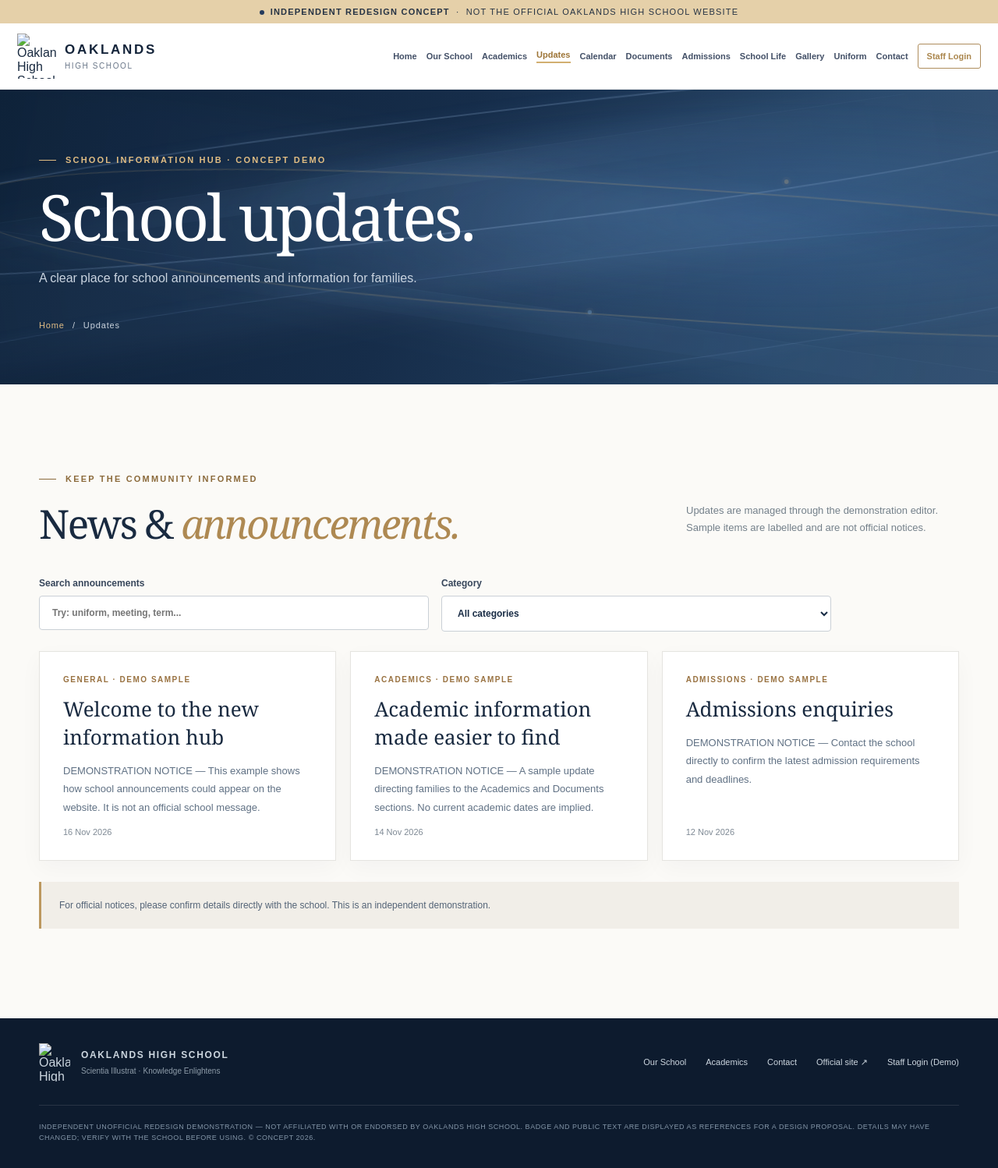
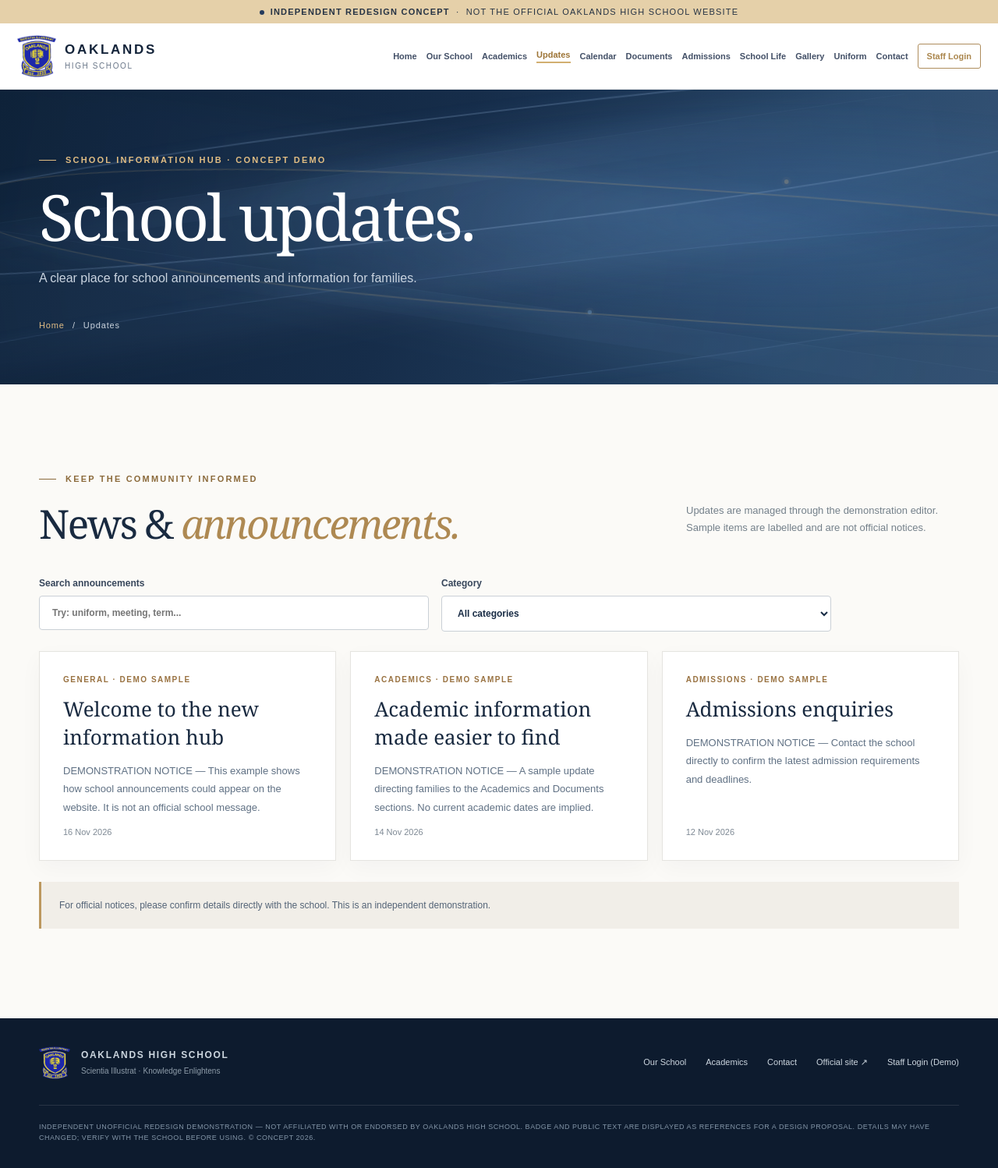
Before and after one commit to fredrock007/oaklands-school-redesign, a plain HTML site: page updates.html in a window 1280 px wide. Shown: the whole page at 78% size. Drawn offline with Linux system fonts and the light colour scheme.

Commit message:
Correct school badge path for GitHub Pages

```diff
--- a/updates.html
+++ b/updates.html
@@ -2,11 +2,11 @@
 
 <html lang="en"><head><meta charset="utf-8"/><meta content="width=device-width, initial-scale=1" name="viewport"/><meta content="Independent Oaklands High School website redesign concept: Our School. Not the official school website." name="description"/><title>Updates | Oaklands High School — Independent Redesign</title><link href="styles.css" rel="stylesheet"/><script defer="" src="script.js"></script></head><body>
 <div class="concept-strip"><span class="concept-dot"></span><strong>Independent redesign concept</strong><span class="concept-separator">·</span>Not the official Oaklands High School website</div>
-<header class="site-header"><div class="nav-shell"><a class="brand" href="index.html"><img alt="Oaklands High School badge" src="assets/school-badge.png"/><span><strong>OAKLANDS</strong><small>HIGH SCHOOL</small></span></a><button aria-controls="site-nav" aria-expanded="false" aria-label="Open navigation" class="menu-button" type="button"><span></span><span></span><span></span></button><nav aria-label="Primary navigation" id="site-nav"><a href="index.html">Home</a><a href="about.html">Our School</a><a href="academics.html">Academics</a><a aria-current="page" class="active" href="updates.html">Updates</a><a href="calendar.html">Calendar</a><a href="documents.html">Documents</a><a href="admissions.html">Admissions</a><a href="school-life.html">School Life</a><a href="gallery.html">Gallery</a><a href="uniform.html">Uniform</a><a href="contact.html">Contact</a><a class="staff-nav-link" href="staff-login.html">Staff Login</a></nav></div></header>
+<header class="site-header"><div class="nav-shell"><a class="brand" href="index.html"><img alt="Oaklands High School badge" src="school-badge.png"/><span><strong>OAKLANDS</strong><small>HIGH SCHOOL</small></span></a><button aria-controls="site-nav" aria-expanded="false" aria-label="Open navigation" class="menu-button" type="button"><span></span><span></span><span></span></button><nav aria-label="Primary navigation" id="site-nav"><a href="index.html">Home</a><a href="about.html">Our School</a><a href="academics.html">Academics</a><a aria-current="page" class="active" href="updates.html">Updates</a><a href="calendar.html">Calendar</a><a href="documents.html">Documents</a><a href="admissions.html">Admissions</a><a href="school-life.html">School Life</a><a href="gallery.html">Gallery</a><a href="uniform.html">Uniform</a><a href="contact.html">Contact</a><a class="staff-nav-link" href="staff-login.html">Staff Login</a></nav></div></header>
 <main><div class="page-hero navy"><div class="header-art header-art--wave" aria-hidden="true" style="--motif-x:78%;--motif-y:44%;--motif-rotation:8deg;--motif-opacity:0.5700000000000001"><span class="motion-arc motion-arc-a"></span><span class="motion-arc motion-arc-b"></span><span class="motion-arc motion-arc-c"></span><span class="motion-line motion-line-a"></span><span class="motion-line motion-line-b"></span><span class="motion-spark motion-spark-a"></span><span class="motion-spark motion-spark-b"></span></div><div class="page-hero-ring"></div><div class="container"><div class="eyebrow light"><span class="dash"></span> SCHOOL INFORMATION HUB · CONCEPT DEMO</div><h1>School updates.</h1><p>A clear place for school announcements and information for families.</p><div class="crumb"><a href="index.html">Home</a><span>/</span>Updates</div></div></div>
 <section class="section portal-section"><div class="container">
 <div class="section-heading"><div><div class="eyebrow"><span class="dash"></span> KEEP THE COMMUNITY INFORMED</div><h2>News &amp; <em>announcements.</em></h2></div><p>Updates are managed through the demonstration editor. Sample items are labelled and are not official notices.</p></div>
 <div class="portal-toolbar"><label class="search-field">Search announcements<input autocomplete="off" id="news-search" placeholder="Try: uniform, meeting, term..." type="search"/></label><label class="search-field">Category<select id="news-category"><option value="all">All categories</option><option>General</option><option>Academics</option><option>Events</option><option>Admissions</option></select></label></div>
 <div aria-live="polite" class="portal-cards" id="news-list"></div><p class="portal-empty" hidden="" id="news-empty">No announcements match your search.</p><div class="portal-disclaimer">For official notices, please confirm details directly with the school. This is an independent demonstration.</div>
 </div></section></main>
-<footer><div class="container footer-inner"><a class="footer-brand" href="index.html"><img alt="Oaklands High School badge" src="assets/school-badge.png"/><div><strong>OAKLANDS HIGH SCHOOL</strong><small>Scientia Illustrat · Knowledge Enlightens</small></div></a><div class="footer-links"><a href="about.html">Our School</a><a href="academics.html">Academics</a><a href="contact.html">Contact</a><a href="https://oaklandshighschool.co.za/" rel="noopener noreferrer" target="_blank">Official site ↗</a><a href="staff-login.html">Staff Login (Demo)</a></div></div><div class="container legal">INDEPENDENT UNOFFICIAL REDESIGN DEMONSTRATION — NOT AFFILIATED WITH OR ENDORSED BY OAKLANDS HIGH SCHOOL. BADGE AND PUBLIC TEXT ARE DISPLAYED AS REFERENCES FOR A DESIGN PROPOSAL. DETAILS MAY HAVE CHANGED; VERIFY WITH THE SCHOOL BEFORE USING. © CONCEPT 2026.</div></footer><script defer="" src="portal.js"></script></body></html>
+<footer><div class="container footer-inner"><a class="footer-brand" href="index.html"><img alt="Oaklands High School badge" src="school-badge.png"/><div><strong>OAKLANDS HIGH SCHOOL</strong><small>Scientia Illustrat · Knowledge Enlightens</small></div></a><div class="footer-links"><a href="about.html">Our School</a><a href="academics.html">Academics</a><a href="contact.html">Contact</a><a href="https://oaklandshighschool.co.za/" rel="noopener noreferrer" target="_blank">Official site ↗</a><a href="staff-login.html">Staff Login (Demo)</a></div></div><div class="container legal">INDEPENDENT UNOFFICIAL REDESIGN DEMONSTRATION — NOT AFFILIATED WITH OR ENDORSED BY OAKLANDS HIGH SCHOOL. BADGE AND PUBLIC TEXT ARE DISPLAYED AS REFERENCES FOR A DESIGN PROPOSAL. DETAILS MAY HAVE CHANGED; VERIFY WITH THE SCHOOL BEFORE USING. © CONCEPT 2026.</div></footer><script defer="" src="portal.js"></script></body></html>
```
